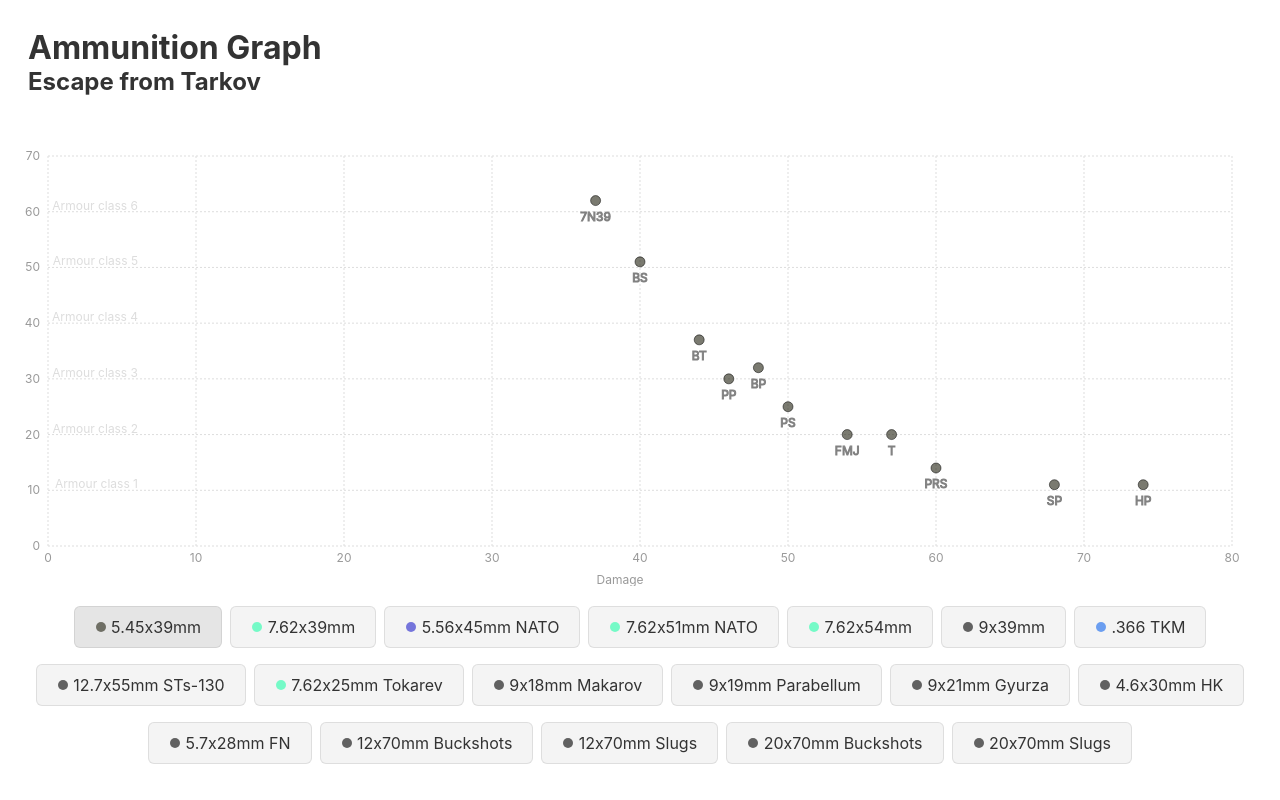
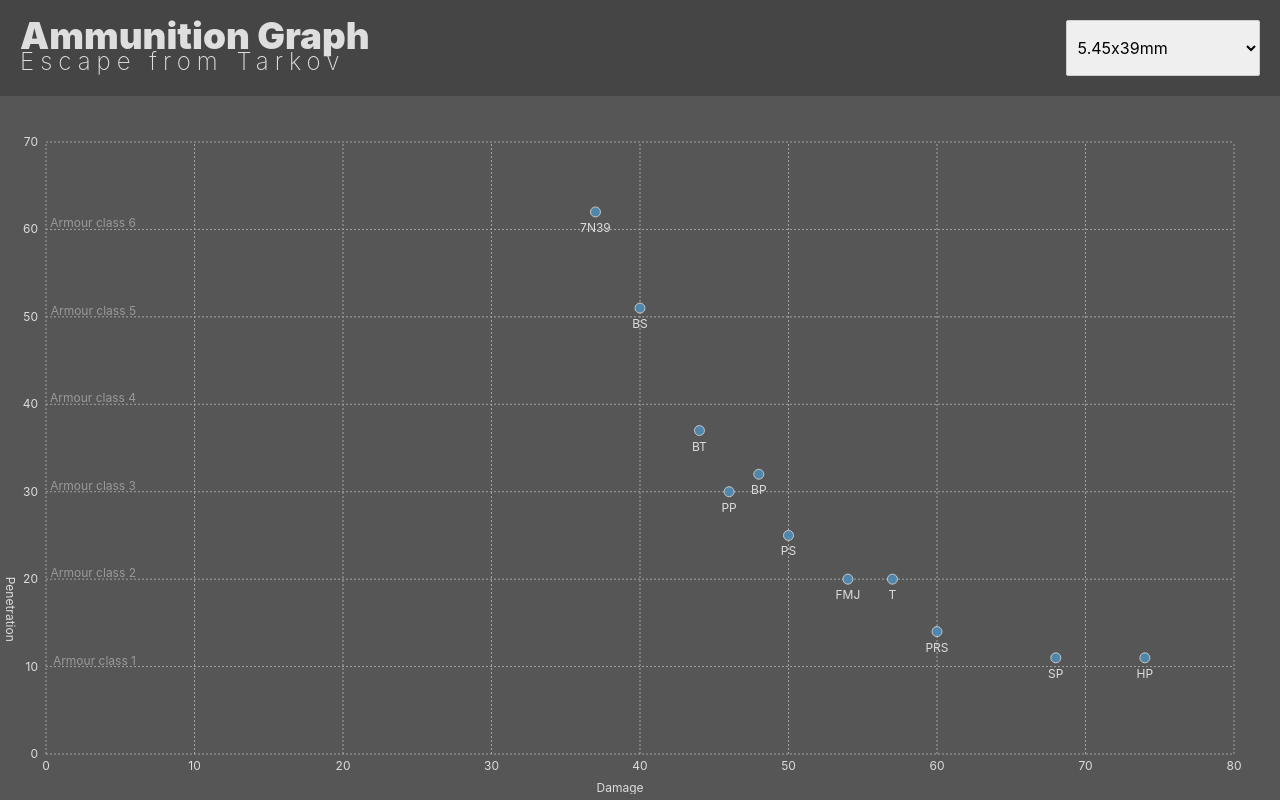
Before and after one commit to Benj0s/eft-ammunition, a Svelte app: page / in a window 1280 px wide. Built offline with nearby package versions, Linux system fonts and the light colour scheme.

Commit message:
feat(AmmoSelector): replacing ammo graph key with a selector

```diff
--- a/public/global.css
+++ b/public/global.css
@@ -1,4 +1,5 @@
-html, body {
+html,
+body {
   position: relative;
   width: 100%;
   height: 100%;
@@ -7,13 +8,14 @@
 body {
   color: #333;
   margin: 0;
-	padding: 8px;
   box-sizing: border-box;
-	font-family: -apple-system, BlinkMacSystemFont, "Segoe UI", Roboto, Oxygen-Sans, Ubuntu, Cantarell, "Helvetica Neue", sans-serif;
+  font-family: -apple-system, BlinkMacSystemFont, 'Segoe UI', Roboto,
+    Oxygen-Sans, Ubuntu, Cantarell, 'Helvetica Neue', sans-serif;
+  font-size: 16px;
 }
 
 a {
-	color: rgb(0,100,200);
+  color: rgb(0, 100, 200);
   text-decoration: none;
 }
 
@@ -22,14 +24,17 @@
 }
 
 a:visited {
-	color: rgb(0,80,160);
+  color: rgb(0, 80, 160);
 }
 
 label {
   display: block;
 }
 
-input, button, select, textarea {
+input,
+button,
+select,
+textarea {
   font-family: inherit;
   font-size: inherit;
   padding: 0.4em;
@@ -43,7 +48,7 @@
   color: #ccc;
 }
 
-input[type="range"] {
+input[type='range'] {
   height: 0;
 }
 
--- a/src/App.svelte
+++ b/src/App.svelte
@@ -1,9 +1,7 @@
 <script>
   import Header from "./components/Header.svelte";
   import AmmoGraph from "./components/ammo-graph/AmmoGraph.svelte";
-  import AmmoGrapKey from "./components/ammo-graph-key/AmmoGraphKey.svelte";
 
-  import ammunitionDataService from "./services/ammunition.data.service.js";
   import cartridgesDataService from "./services/cartridges.data.service.js";
 
   import cartridges from "./data/cartridges.json";
@@ -11,10 +9,9 @@
   export let segment;
 
   async function fetchData() {
-    const ammunition = await ammunitionDataService.list();
     const cartridges = await cartridgesDataService.list();
 
-    return { ammunition, cartridges };
+    return { cartridges };
   }
 </script>
 
@@ -47,7 +44,6 @@
       <p>loading...</p>
     {:then data}
       <AmmoGraph cartridges={data.cartridges} />
-      <AmmoGrapKey ammunition={data.ammunition} />
     {/await}
   </main>
 </div>
--- a/src/components/Header.svelte
+++ b/src/components/Header.svelte
@@ -1,9 +1,22 @@
+<script>
+  import ammunitionDataService from "../services/ammunition.data.service.js";
+  import AmmoSelector from "./ammo-selector/AmmoSelector.svelte";
+
+  async function fetchData() {
+    const ammunition = await ammunitionDataService.list();
+
+    return { ammunition };
+  }
+</script>
+
 <style>
   header {
     padding: 20px;
     display: flex;
-    align-items: center;
-    justify-content: flex-start;
+    align-items: start;
+    justify-content: space-between;
+    background-color: #454545;
+    color: #dedede;
   }
 
   .header-title {
@@ -11,12 +24,19 @@
     flex-direction: column;
   }
 
+  .header-title h2 {
+    margin: 0;
+    font-weight: 200;
+    letter-spacing: 6px;
+    line-height: 20px;
+    margin-bottom: 4px;
+  }
+
   .header-title h1 {
     margin: 0;
-  }
-
-  .header-title h2 {
-    margin: 0;
+    font-size: 2.3rem;
+    font-weight: 900;
+    line-height: 32px;
   }
 </style>
 
@@ -25,4 +45,7 @@
     <h1>Ammunition Graph</h1>
     <h2>Escape from Tarkov</h2>
   </div>
+  {#await fetchData() then data}
+    <AmmoSelector ammunition={data.ammunition} />
+  {/await}
 </header>
--- a/src/components/ammo-graph-key/AmmoGraphKey.svelte
+++ /dev/null
@@ -1,91 +0,0 @@
-<script>
-  import { get } from "svelte/store";
-  import { generateHexColourFromString } from "../../services/colour-mapper.service";
-  import { ammoKeys } from "../../store.js";
-
-  export let ammunition;
-
-  let selectedKeys;
-
-  ammoKeys.update(() => {
-    return [ammunition[0].id];
-  });
-
-  const unsubscribe = ammoKeys.subscribe(keys => {
-    selectedKeys = keys;
-  });
-
-  function handleKeyClick(keyId) {
-    ammoKeys.update(a => {
-      const arr = [...a];
-      const index = arr.indexOf(keyId);
-
-      if (index > -1) {
-        if (arr.length > 1) {
-          arr.splice(index, 1);
-        }
-      } else {
-        arr.push(keyId);
-      }
-
-      return arr;
-    });
-  }
-</script>
-
-<style>
-  ul {
-    list-style-type: none;
-    display: flex;
-    flex-direction: row;
-    padding-left: 0;
-    align-content: center;
-    justify-content: center;
-    flex-wrap: wrap;
-  }
-
-  li {
-    padding: 4px;
-    display: flex;
-    align-content: center;
-    justify-content: center;
-    color: rgb(85, 85, 85);
-  }
-
-  button {
-    border: 1px solid rgba(170, 170, 170, 0.3);
-    border-radius: 6px;
-    padding: 10px 20px;
-  }
-
-  button.selected {
-    background-color: rgba(170, 170, 170, 0.3);
-  }
-
-  li svg {
-    height: 12px;
-    width: 12px;
-    opacity: 0.6;
-  }
-</style>
-
-<div class="ammo-graph-key">
-  <ul>
-    {#each ammunition as { id, label }}
-      <li>
-        <button
-          on:click={handleKeyClick(id)}
-          class={selectedKeys.includes(id) ? 'selected' : ''}>
-          <svg>
-            <circle
-              cx="6"
-              cy="6"
-              r="5"
-              fill={generateHexColourFromString(id)} />
-          </svg>
-          <span>{label}</span>
-        </button>
-      </li>
-    {/each}
-  </ul>
-</div>
--- a/src/components/ammo-graph/AmmoGraph.svelte
+++ b/src/components/ammo-graph/AmmoGraph.svelte
@@ -3,7 +3,7 @@
   import { scaleLinear } from "d3-scale";
   import { generateHexColourFromString } from "../../services/colour-mapper.service";
   import { maxAndPad, generateTicks } from "./AmmoGraph.service.js";
-  import { ammoKeys } from "../../store.js";
+  import { displayedAmmo } from "../../store.js";
 
   export let cartridges;
 
@@ -17,16 +17,18 @@
   let maxDamage = maxAndPad(cartridges.map(cartridge => cartridge.damage));
   let maxPen = maxAndPad(cartridges.map(cartridge => cartridge.penetration));
 
-  ammoKeys.subscribe(keys => {
-    selectedCartridges = cartridges.filter(cartridge =>
-      keys.includes(cartridge.ammunitionId)
+  displayedAmmo.subscribe(ammo => {
+    selectedCartridges = cartridges.filter(
+      cartridge => ammo.id === cartridge.ammunitionId
     );
 
     if (selectedCartridges.length) {
       maxDamage = maxAndPad(
         selectedCartridges.map(cartridge => cartridge.damage)
       );
-      maxPen = maxAndPad(cartridges.map(cartridge => cartridge.penetration));
+      maxPen = maxAndPad(
+        selectedCartridges.map(cartridge => cartridge.penetration)
+      );
     }
   });
 
@@ -50,8 +52,10 @@
 
 <style>
   .ammo-graph {
+    padding: 6px;
     height: 100%;
     display: flex;
+    background-color: #565656;
   }
 
   .graph {
@@ -65,23 +69,18 @@
     height: 100%;
   }
 
-  circle {
-    fill-opacity: 0.6;
-    stroke: rgba(0, 0, 0, 0.5);
-  }
-
   .tick line {
-    stroke: #ddd;
+    stroke: #a4a4a4;
     stroke-dasharray: 2;
   }
 
   text {
     font-size: 12px;
-    fill: #999;
+    fill: #ddd;
   }
 
   .armour-class {
-    fill: #ddd;
+    fill: #999;
   }
   .x-axis text {
     text-anchor: middle;
@@ -89,6 +88,17 @@
 
   .y-axis text {
     text-anchor: end;
+  }
+
+  .mark-circle {
+    fill: #4e8cb6;
+    stroke: #d3d3d3;
+    opacity: 0.9;
+  }
+
+  .mark-text {
+    stroke-width: 2px;
+    fill: #ddd;
   }
 </style>
 
@@ -135,13 +145,12 @@
           cx={xScale(cartridge.damage)}
           cy={yScale(cartridge.penetration)}
           r="5"
-          fill={generateHexColourFromString(cartridge.ammunitionId)} />
+          class="mark-circle" />
         <text
           x={xScale(cartridge.damage)}
           y={yScale(cartridge.penetration) + 20}
           text-anchor="middle"
-          stroke="gray"
-          stroke-width="1px">
+          class="mark-text">
           {cartridge.label}
         </text>
       {/each}
--- /dev/null
+++ b/src/components/ammo-selector/AmmoSelector.svelte
@@ -0,0 +1,39 @@
+<script>
+  import { get } from "svelte/store";
+  import { generateHexColourFromString } from "../../services/colour-mapper.service";
+  import { displayedAmmo } from "../../store.js";
+
+  export let ammunition;
+
+  let selected;
+  let selectedAmmo;
+
+  displayedAmmo.update(() => {
+    return ammunition[0];
+  });
+
+  const unsubscribe = displayedAmmo.subscribe(ammo => {
+    selectedAmmo = ammo;
+  });
+
+  $: displayedAmmo.update(() => selectedAmmo);
+</script>
+
+<style>
+  .ammo-selector {
+    display: flex;
+    align-self: stretch;
+  }
+
+  .ammo-selector select {
+    margin: 0;
+  }
+</style>
+
+<div class="ammo-selector">
+  <select bind:value={selectedAmmo}>
+    {#each ammunition as ammo}
+      <option value={ammo}>{ammo.label}</option>
+    {/each}
+  </select>
+</div>
--- a/src/store.js
+++ b/src/store.js
@@ -1,3 +1,3 @@
 import { writable } from 'svelte/store'
 
-export const ammoKeys = writable([])
+export const displayedAmmo = writable('')
```
Lines whose indentation alone changed are shown as unchanged.
